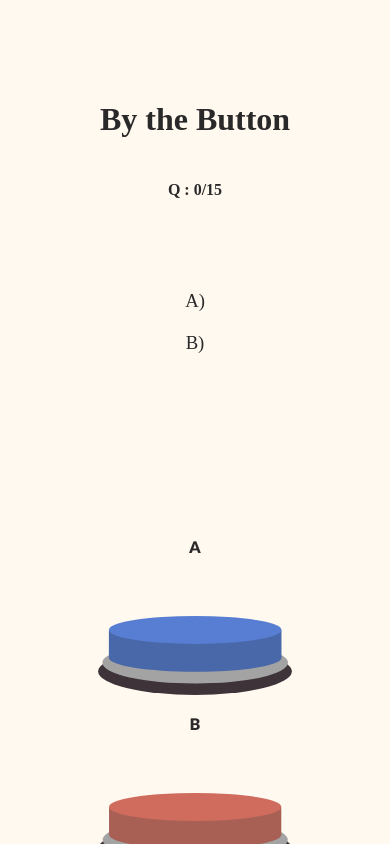
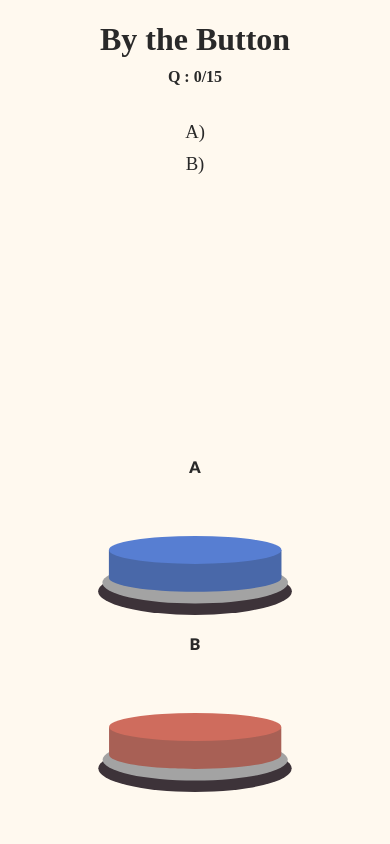
Before and after one commit to PennSpark/sp22-red-penn-playbook, a React (Create React App) app: page /under-the-button/0 in a window 390 px wide. Built offline with nearby package versions, Linux system fonts and the light colour scheme; no server answers; a small style sheet from the web is missing; a web font is replaced by a local one.

Commit message:
Update utb question for mobile

```diff
--- a/src/components/UnderButton.scss
+++ b/src/components/UnderButton.scss
@@ -41,6 +41,7 @@ h1, h2, h3, h4, p {
 input {
   border: 1px solid $gold;
   margin-bottom: 10px;
+  width: 190px;
 }
 
 .log-in {
@@ -75,8 +76,13 @@ input {
   text-align: center;
 }
 
+@media (max-width: 768px) {
+  .login {
+    height: 23em;
+  }
+}
+
 .login-inputs {
-  padding-left: 1em;
   text-align: center;
 
 }
@@ -106,6 +112,33 @@ input {
     width: 55vw;
     font-weight: 600;
     margin-bottom: 40px;
+  }
+}
+
+@media (max-width: 768px) {
+  .text-container {
+    margin-top: 0;
+
+    h1 {
+      margin-bottom: 10px;
+    }
+
+    h2 {
+      margin-top: 0;
+      margin-bottom: 20px;
+      width: 80vw;
+    }
+
+    h3 {
+      font-weight: 200;
+      margin-top: 5px;
+      margin-bottom: 5px;
+    }
+
+    h4 {
+      margin-top: 0;
+      margin-bottom: 10px;
+    }
   }
 }
 
```
Also changed, not shown: src/components/ClassXAbout.css (line endings or trailing spaces), src/components/HomeAbout.css (line endings or trailing spaces), src/components/PennInTouchAbout.css (line endings or trailing spaces), src/components/PennWrappedAbout.css (line endings or trailing spaces), src/components/UnderButtonAbout.css (line endings or trailing spaces).
